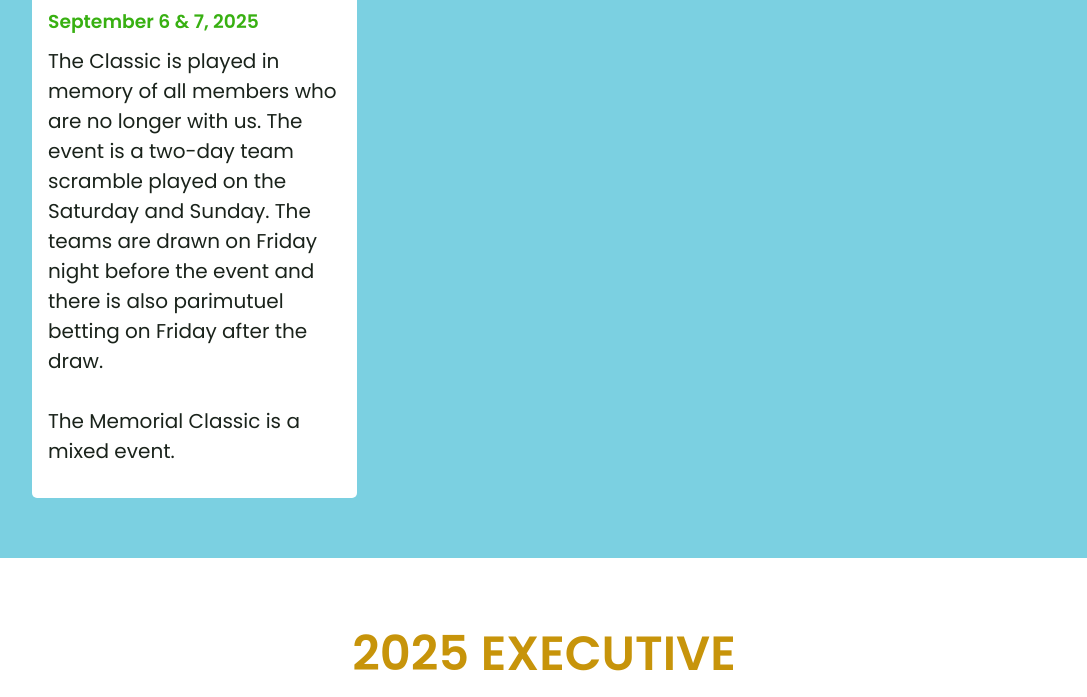
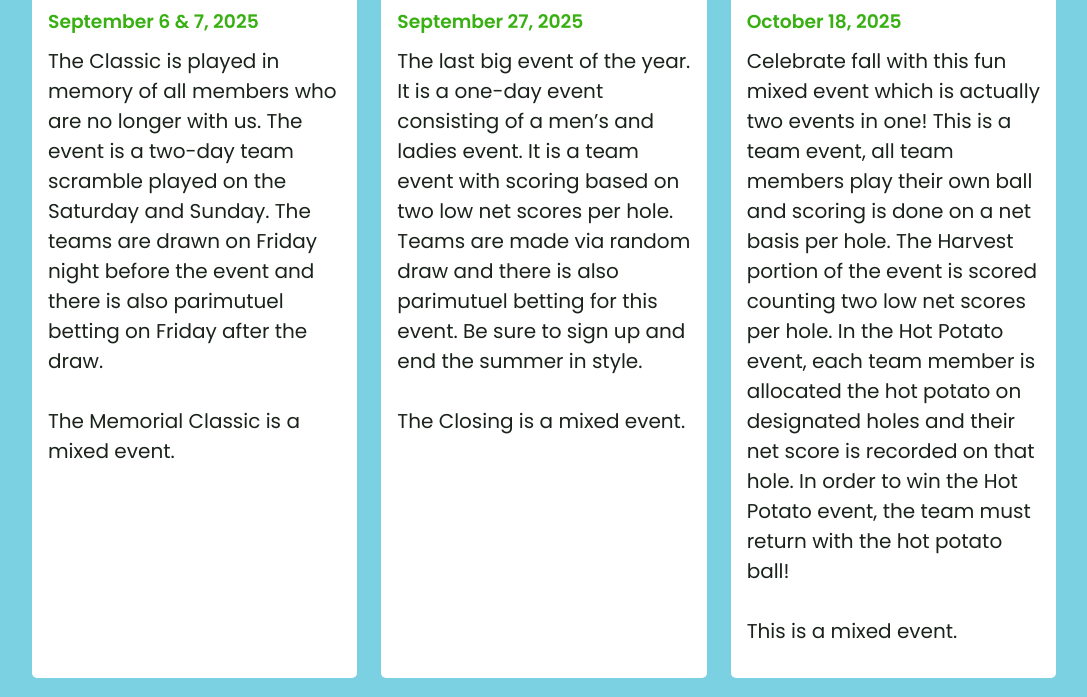
Before and after one commit to Gman48/DMAwebsite, a plain HTML site: page index.html in a window 1280 px wide. Shown: the part 2046-2743 px from the top of the page, without its empty margins (96-1183 px from the left). Drawn offline with nearby package versions, Linux system fonts and the light colour scheme.

Commit message:
Update index.html

```diff
--- a/index.html
+++ b/index.html
@@ -143,19 +143,19 @@
                         </p>
                 </div>
 
-                <!-- <div data-aos="fade-right" class="service">
+                <div data-aos="fade-right" class="service">
                     <i class="fa-regular fa-calendar" aria-hidden="true"></i>
                     <h1>Closing</h1>
                     <h3>September 27, 2025</h3>
                     <p>The last big event of the year.  It is a one-day event consisting of a men’s and ladies event.  It is a team event with scoring based on two low net scores per hole.  Teams are made via random draw and there is also parimutuel betting for this event.  Be sure to sign up and end the summer in style.<br><br>   The Closing is a mixed event.</p>
-                </div> -->
+                </div>
 
-                <!-- <div data-aos="fade-down" class="service">
+                <div data-aos="fade-down" class="service">
                     <i class="fa-solid fa-apple-whole" aria-hidden="true"></i>
                     <h1>Harvest and Hot Potato</h1>
                     <h3>October 18, 2025</h3>
                     <p>Celebrate fall with this fun mixed event which is actually two events in one!  This is a team event, all team members play their own ball and scoring is done on a net basis per hole.  The Harvest portion of the event is scored counting two low net scores per hole.  In the Hot Potato event, each team member is allocated the hot potato on designated holes and their net score is recorded on that hole.  In order to win the Hot Potato event, the team must return with the hot potato ball!<br><br>   This is a mixed event.</p>
-                </div> -->
+                </div>
 
                 <!-- <div data-aos="fade-left" class="service">
                     <i class="fa-solid fa-apple-whole" aria-hidden="true"></i>
```
